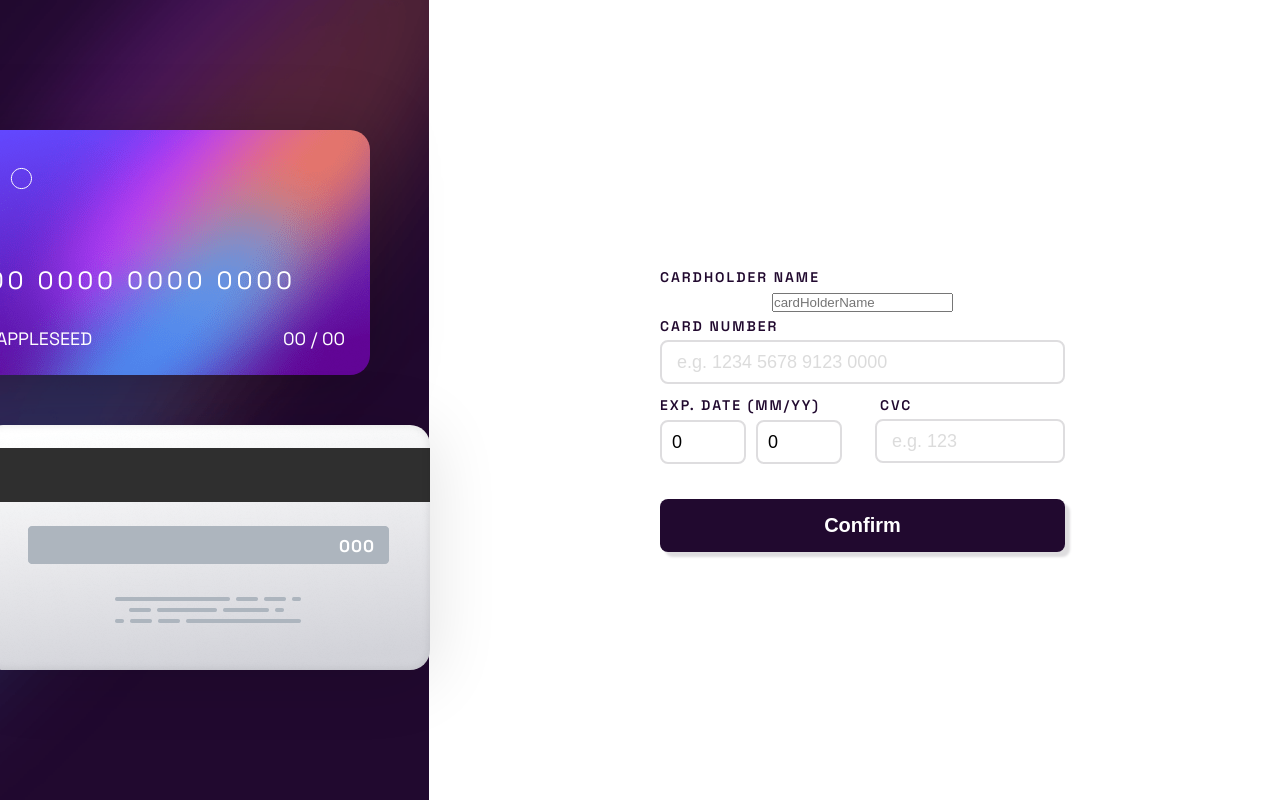
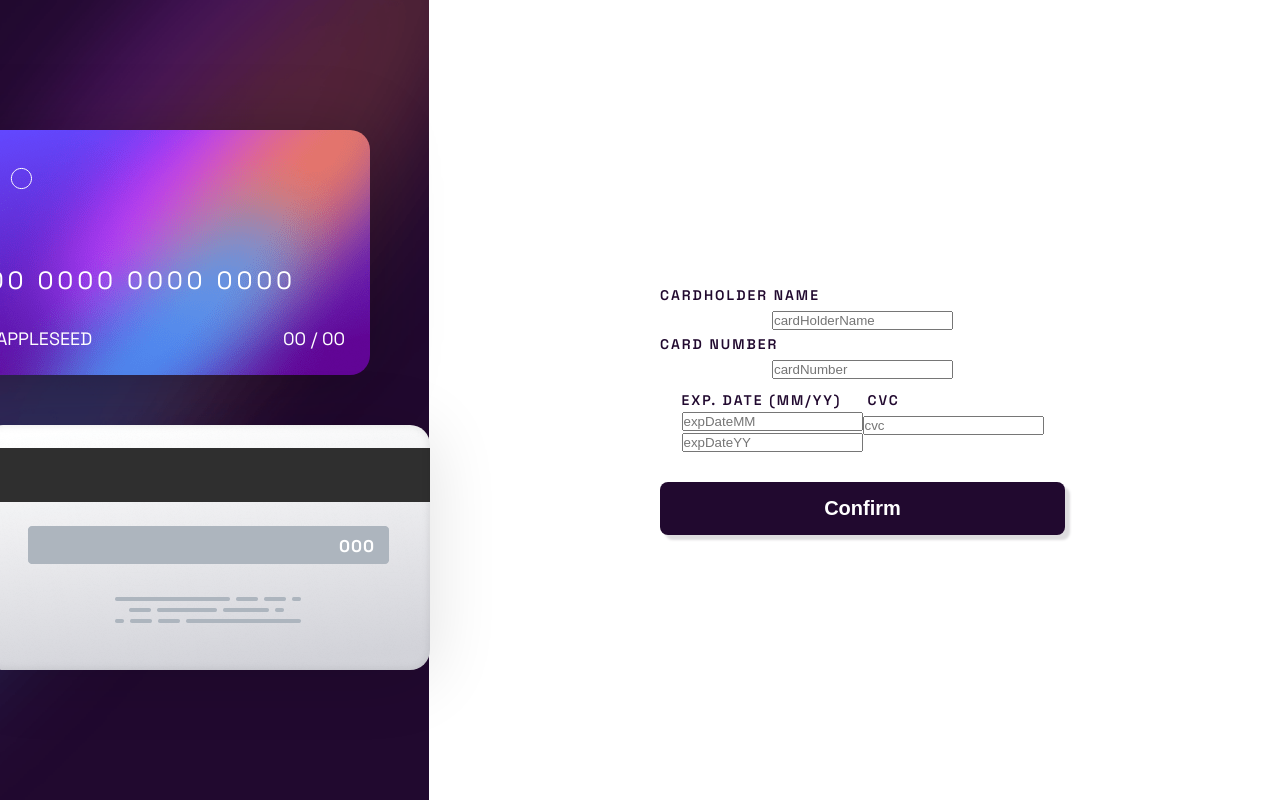
Before and after one commit to AdamGrodzki/react-hook-form, a Next.js app: page / in a window 1280 px wide. Built offline with nearby package versions, Linux system fonts and the light colour scheme.

Commit message:
add inputs  Controller in form.tsx

```diff
--- a/view/Form/form.tsx
+++ b/view/Form/form.tsx
@@ -96,18 +96,20 @@ export const Form = ({
           // })}
           // {...register("cardHolderName")}
           />
-        {/* {errors.cardHolderName && (
+        {errors.cardHolderName && (
           <p className={styles.error}>{errors.cardHolderName.message}</p>
-        )} */}
+        )}
         <label className={styles.labelCardNumber}>Card Number</label>
-        <input
-          maxLength={19}
-          placeholder=" e.g. 1234 5678 9123 0000"
-          onKeyDown={handleSpacesCardNumber}
-          className={cx(styles.inputCardNumber, {
-            [styles.invalid]: errors.cardNumber,
-          })}
-          {...register("cardNumber")}
+        <Input
+        name="cardNumber"
+        control={control}
+          // maxLength={19}
+          // placeholder=" e.g. 1234 5678 9123 0000"
+          // onKeyDown={handleSpacesCardNumber}
+          // className={cx(styles.inputCardNumber, {
+          //   [styles.invalid]: errors.cardNumber,
+          // })}
+          // {...register("cardNumber")}
         />
         {errors.cardNumber && (
           <p className={styles.error}>{errors.cardNumber.message}</p>
@@ -115,21 +117,25 @@ export const Form = ({
         <div className={styles.wrapper}>
           <div className={styles.wrapperDate}>
             <label className={styles.expDate}>Exp. Date (MM/YY) </label>
-            <input
-              maxLength={2}
-              placeholder=" MM"
-              className={cx(styles.expMM, {
-                [styles.invalid]: errors.expDateMM,
-              })}
-              {...register("expDateMM")}
+            <Input
+            name="expDateMM"
+            control={control}
+              // maxLength={2}
+              // placeholder=" MM"
+              // className={cx(styles.expMM, {
+              //   [styles.invalid]: errors.expDateMM,
+              // })}
+              // {...register("expDateMM")}
             />
-            <input
-              maxLength={2}
-              placeholder=" YY"
-              className={cx(styles.expYY, {
-                [styles.invalid]: errors.expDateYY,
-              })}
-              {...register("expDateYY")}
+            <Input
+              name="expDateYY"
+              control={control}
+              // maxLength={2}
+              // placeholder=" YY"
+              // className={cx(styles.expYY, {
+              //   [styles.invalid]: errors.expDateYY,
+              // })}
+              // {...register("expDateYY")}
             />
             {(errors.expDateMM && (
               <p className={styles.error}>{errors.expDateMM.message}</p>
@@ -140,15 +146,17 @@ export const Form = ({
           </div>
           <div className={styles.wrapperCVC}>
             <label className={styles.labelCVC}>CVC</label>
-            <input
-              maxLength={3}
-              placeholder=" e.g. 123"
-              className={cx(styles.inputCVC, {
-                [styles.invalid]: errors.cvc && (
-                  <div className="error">{errors.cvc.message}</div>
-                ),
-              })}
-              {...register("cvc")}
+            <Input
+            name="cvc"
+            control={control}
+              // maxLength={3}
+              // placeholder=" e.g. 123"
+              // className={cx(styles.inputCVC, {
+              //   [styles.invalid]: errors.cvc && (
+              //     <div className="error">{errors.cvc.message}</div>
+              //   ),
+              // })}
+              // {...register("cvc")}
             />
             {errors.cvc && <p className={styles.error}>{errors.cvc.message}</p>}
           </div>
```
